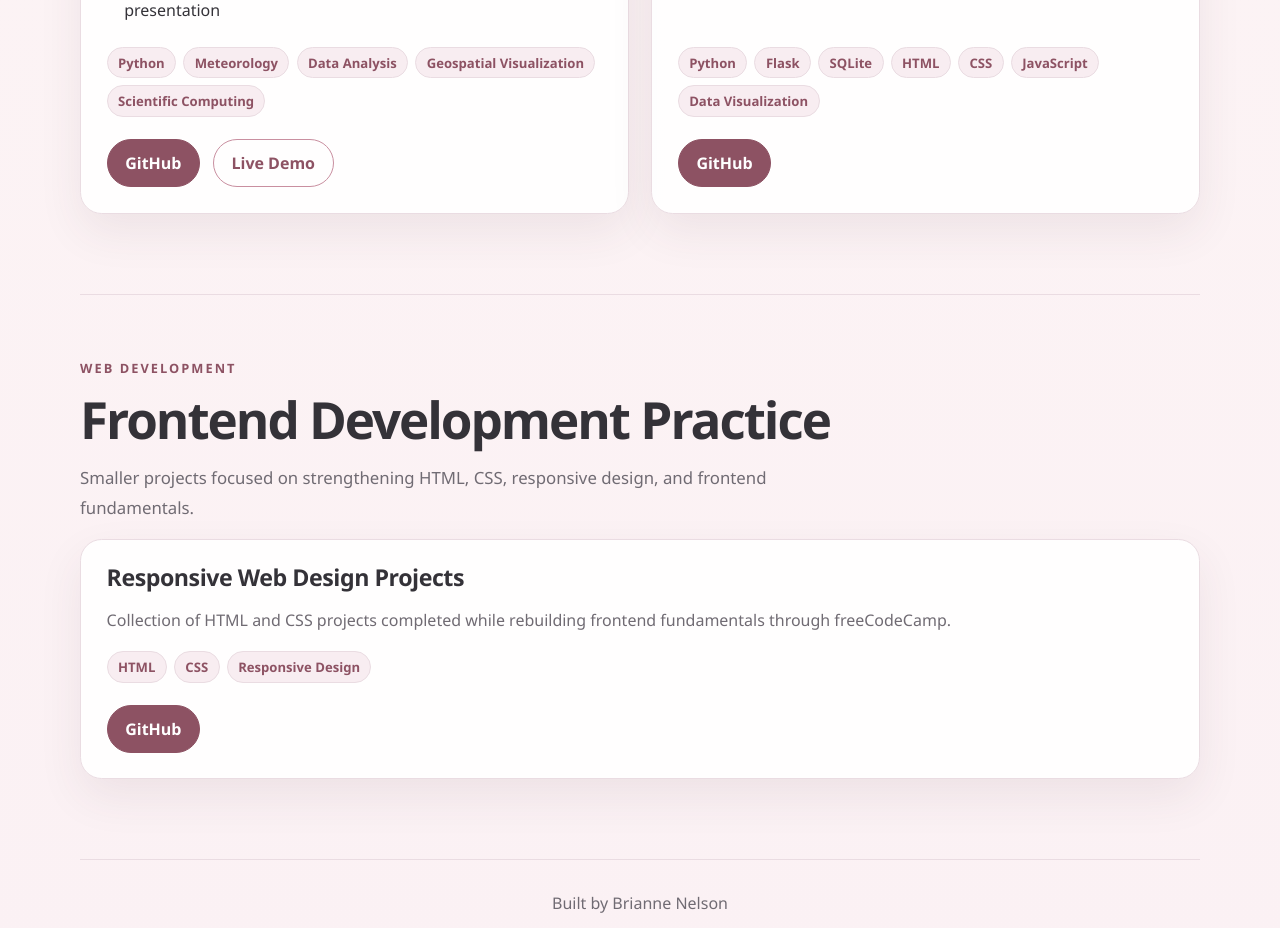
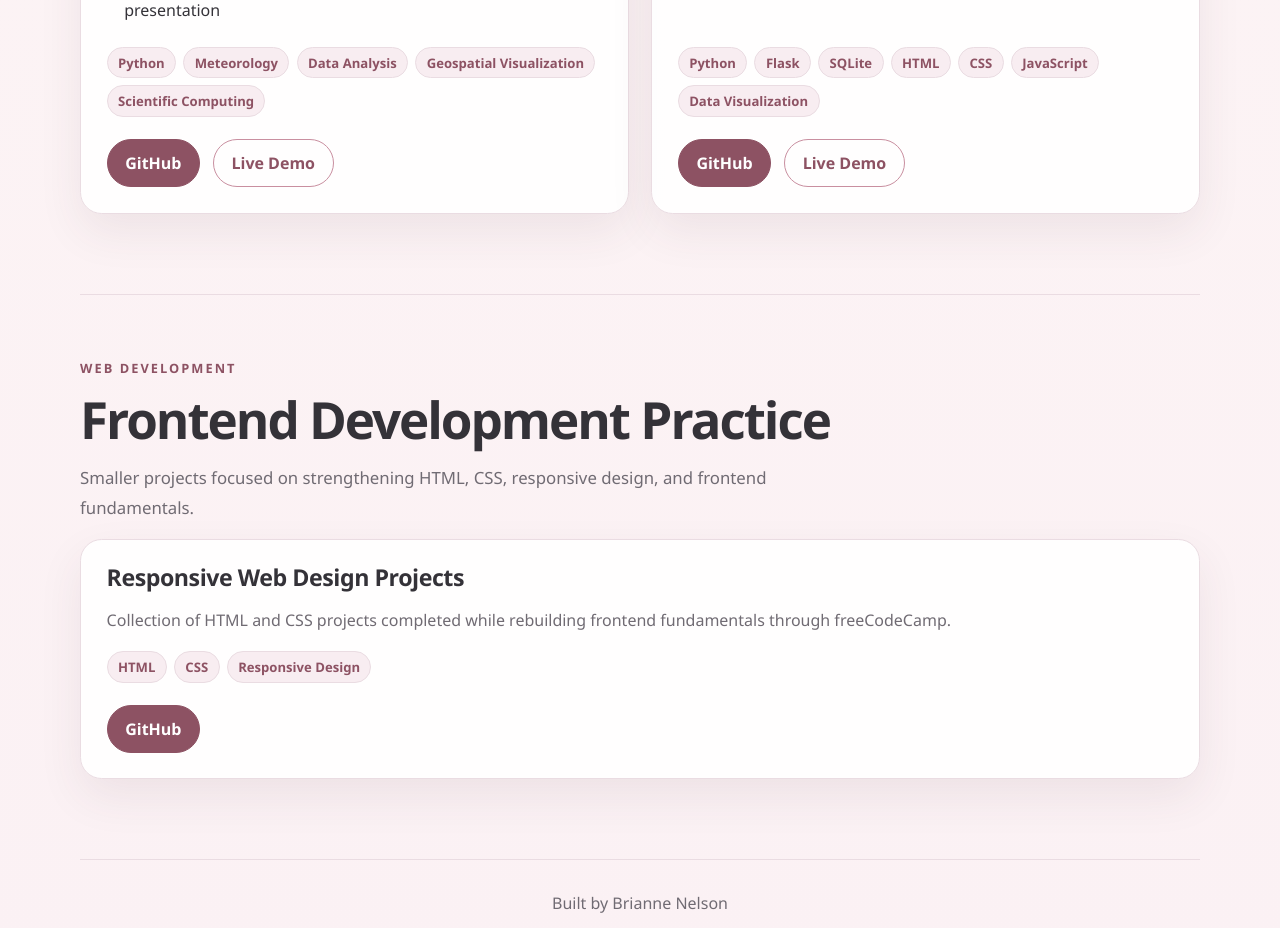
Before and after one commit to briannemg/portfolio, a React (Vite) app: page / in a window 1280 px wide. Shown: the part 3080-4008 px from the top of the page. Built offline with nearby package versions, Linux system fonts and the light colour scheme.

Commit message:
content: add live demo link for growth tracking app

```diff
--- a/src/data/projects.js
+++ b/src/data/projects.js
@@ -74,7 +74,7 @@ export const featuredProjects = [
       "Data Visualization",
     ],
     repoUrl: "https://github.com/briannemg/kids-growth-charts",
-    demoUrl: "",
+    demoUrl: "https://kids-growth-charts.onrender.com/",
     image: "/images/placeholder.png",
   },
 ];
```
